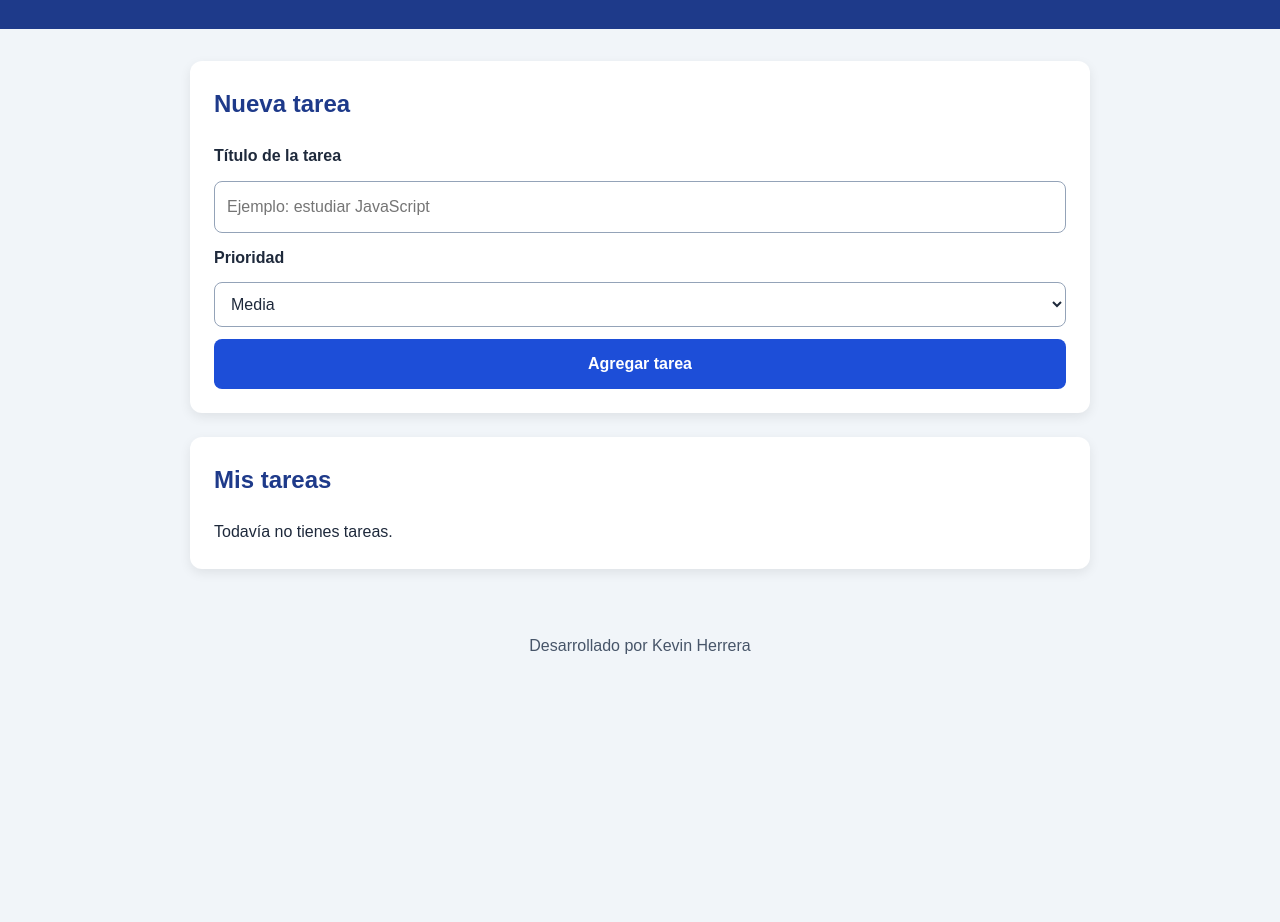
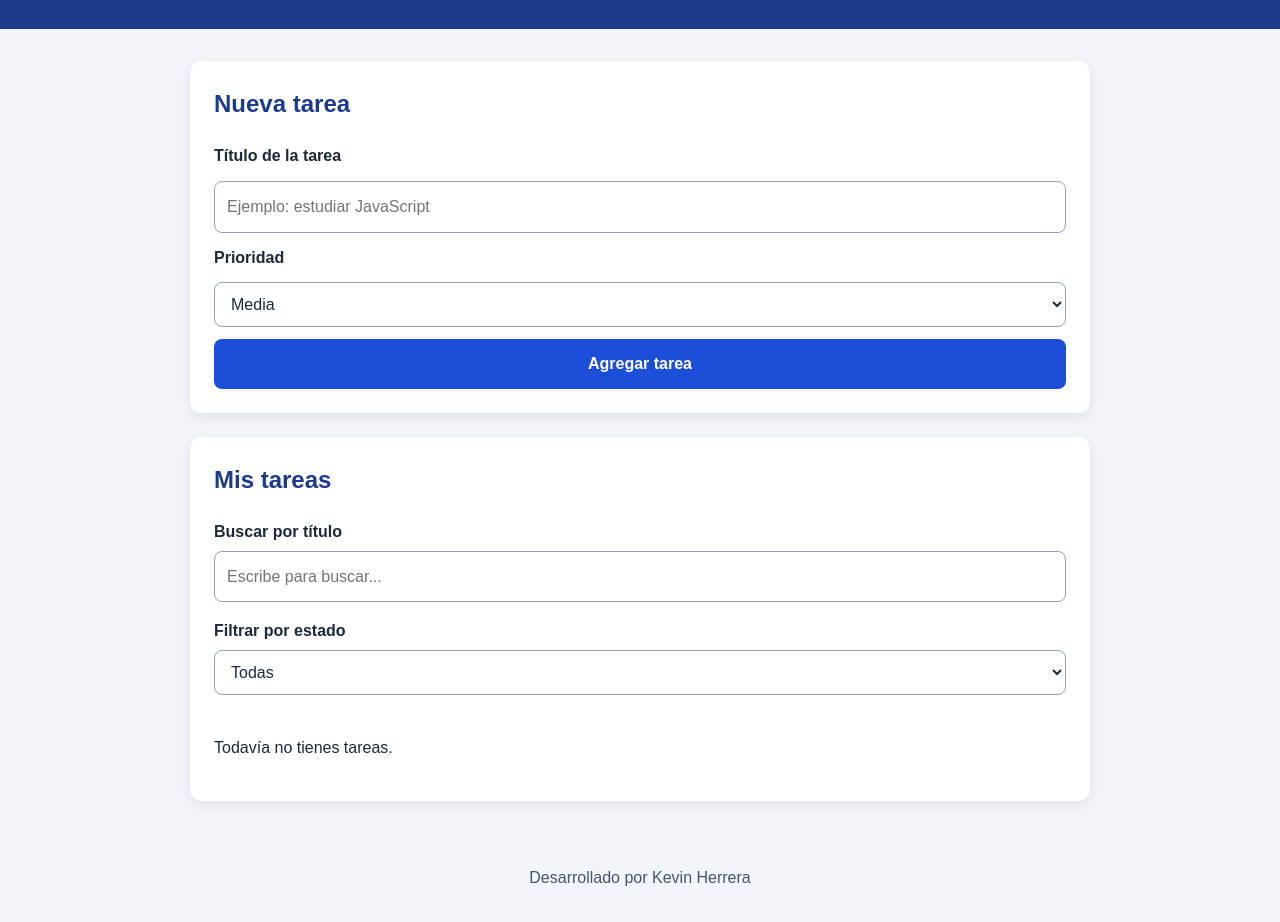
Before and after one commit to kevinrokokegg/taskmanager, a plain HTML site: page index.html in a window 1280 px wide. Shown: the part 126-1048 px from the top of the page. Before the commit the page ends 816 px from the top, so only its background shows below. Drawn offline with Linux system fonts and the light colour scheme.

Commit message:
Implementacion de  busqueda en tiempo real y filtros por estado

```diff
--- a/app.js
+++ b/app.js
@@ -7,31 +7,31 @@ const mensaje = document.getElementById("mensaje");
 const tituloFormulario = document.getElementById("titulo-formulario");
 const botonGuardar = formulario.querySelector('button[type="submit"]');
 
+// Controles de búsqueda y filtro.
+const campoBusqueda = document.getElementById("buscar-tarea");
+const filtroEstado = document.getElementById("filtro-estado");
+
 const botonCancelar = document.createElement("button");
 botonCancelar.type = "button";
 botonCancelar.textContent = "Cancelar edición";
 botonCancelar.hidden = true;
 formulario.appendChild(botonCancelar);
 
-// Nombre con el que guardaremos los datos en el navegador.
 const CLAVE_STORAGE = "taskmanager_tareas";
 
 let tareas = [];
 let idEnEdicion = null;
 
-// Recupera las tareas al abrir la página.
 function cargarTareas() {
     try {
         const datos = localStorage.getItem(CLAVE_STORAGE);
 
-        // null significa que todavía no hay datos guardados.
         if (datos === null) {
             return;
         }
 
         const tareasGuardadas = JSON.parse(datos);
 
-        // Comprobamos que los datos tengan la estructura esperada.
         if (!Array.isArray(tareasGuardadas)) {
             throw new Error("Los datos no son un arreglo.");
         }
@@ -59,7 +59,6 @@ function cargarTareas() {
     }
 }
 
-// Guarda los cambios y actualiza la pantalla.
 function guardarYMostrar(textoMensaje) {
     mostrarTareas();
 
@@ -131,17 +130,42 @@ function eliminarTarea(id) {
     guardarYMostrar("Tarea eliminada y cambios guardados.");
 }
 
+// Selecciona las tareas que cumplen ambos criterios.
+function obtenerTareasVisibles() {
+    const busqueda = campoBusqueda.value.trim().toLowerCase();
+    const estado = filtroEstado.value;
+
+    return tareas.filter((tarea) => {
+        const coincideTitulo = tarea.titulo
+            .toLowerCase()
+            .includes(busqueda);
+
+        const coincideEstado =
+            estado === "todas" ||
+            (estado === "pendientes" && !tarea.completada) ||
+            (estado === "completadas" && tarea.completada);
+
+        return coincideTitulo && coincideEstado;
+    });
+}
+
 function mostrarTareas() {
     listaTareas.replaceChildren();
 
-    if (tareas.length === 0) {
+    const tareasVisibles = obtenerTareasVisibles();
+
+    if (tareasVisibles.length === 0) {
         const aviso = document.createElement("li");
-        aviso.textContent = "Todavía no tienes tareas.";
+
+        aviso.textContent = tareas.length === 0
+            ? "Todavía no tienes tareas."
+            : "No hay tareas que coincidan con la búsqueda y el filtro.";
+
         listaTareas.appendChild(aviso);
         return;
     }
 
-    tareas.forEach((tarea) => {
+    tareasVisibles.forEach((tarea) => {
         const elemento = document.createElement("li");
 
         const texto = document.createElement("p");
@@ -245,6 +269,11 @@ formulario.addEventListener("submit", (evento) => {
     campoTitulo.focus();
 });
 
-// Primero recuperamos los datos y después los mostramos.
+// Actualizamos la lista mientras se escribe.
+campoBusqueda.addEventListener("input", mostrarTareas);
+
+// Actualizamos la lista al seleccionar otro estado.
+filtroEstado.addEventListener("change", mostrarTareas);
+
 cargarTareas();
 mostrarTareas();
--- a/index.html
+++ b/index.html
@@ -44,6 +44,27 @@
 
         <section aria-labelledby="titulo-lista">
             <h2 id="titulo-lista">Mis tareas</h2>
+
+            <div class="controles">
+                <div>
+                    <label for="buscar-tarea">Buscar por título</label>
+                    <input
+                        type="search"
+                        id="buscar-tarea"
+                        placeholder="Escribe para buscar..."
+                    >
+                </div>
+
+                <div>
+                    <label for="filtro-estado">Filtrar por estado</label>
+                    <select id="filtro-estado">
+                        <option value="todas">Todas</option>
+                        <option value="pendientes">Pendientes</option>
+                        <option value="completadas">Completadas</option>
+                    </select>
+                </div>
+            </div>
+
             <ul id="lista-tareas"></ul>
         </section>
     </main>
--- a/styles.css
+++ b/styles.css
@@ -123,3 +123,29 @@ footer {
         font-size: 28px;
     }
 }
+/* Espacio entre los controles de búsqueda y filtro */
+.controles {
+    display: grid;
+    gap: 16px;
+    margin-bottom: 24px;
+}
+
+.controles label {
+    display: block;
+    margin-bottom: 6px;
+}
+
+/* Separación visual entre tareas y botones */
+#lista-tareas li {
+    padding: 16px 0;
+    border-bottom: 1px solid #e2e8f0;
+    overflow-wrap: anywhere;
+}
+
+#lista-tareas li:last-child {
+    border-bottom: none;
+}
+
+#lista-tareas button {
+    margin: 4px 8px 4px 0;
+}
```
